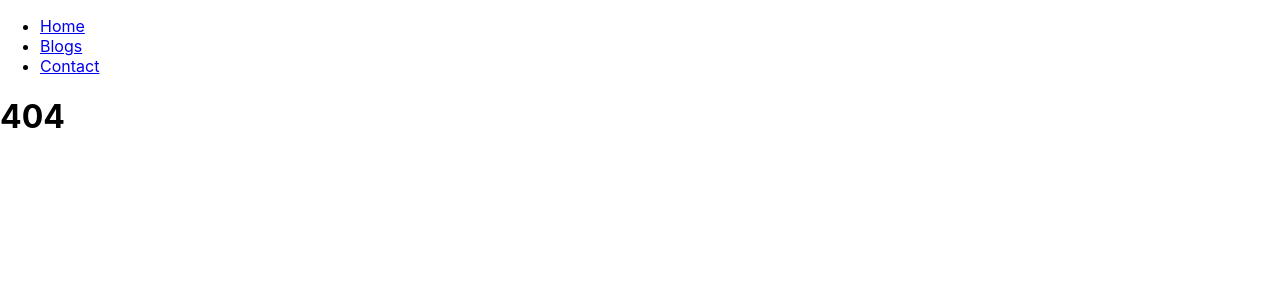
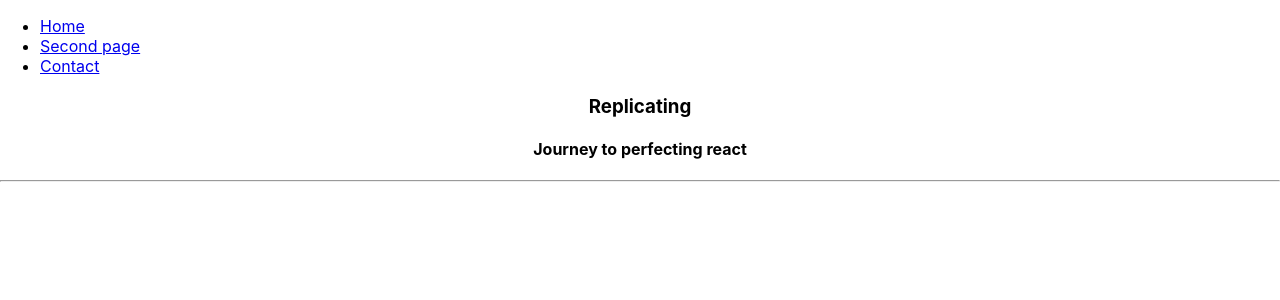
Before and after one commit to LNR14/react-course, a React (Create React App) app: page /secondPage in a window 1280 px wide. Before the commit this address had no page. Shown: the top 300 px of the page. Built offline with nearby package versions, Linux system fonts and the light colour scheme.

Commit message:
Added second page

```diff
--- a/src/App.js
+++ b/src/App.js
@@ -3,6 +3,7 @@ import ReactDOM from "react-dom/client";
 import { BrowserRouter, Routes, Route } from "react-router-dom";
 import Layout from "./pages/Layout";
 import FirstPage from './pages/FirstPage';
+import SecondPage from './pages/SecondPage';
 import NoPage from "./pages/NoPage";
 import './App.css';
 
@@ -12,6 +13,7 @@ export default function App() {
       <Routes>
         <Route path="/" element={<Layout />}>
           <Route index element={<FirstPage />} />
+          <Route path="/secondPage" element={<SecondPage/>} />
           <Route path="*" element={<NoPage />} />
         </Route>
       </Routes>
--- a/src/pages/Layout.js
+++ b/src/pages/Layout.js
@@ -9,7 +9,7 @@ const Layout = () => {
             <Link to="/">Home</Link>
           </li>
           <li>
-            <Link to="/blogs">Blogs</Link>
+            <Link to="/secondPage">Second page</Link>
           </li>
           <li>
             <Link to="/contact">Contact</Link>
--- /dev/null
+++ b/src/pages/SecondPage.js
@@ -0,0 +1,11 @@
+import React from 'react';
+
+export default function FirstPage() {
+  return (
+    <div className="App">
+      <h3>Replicating</h3>
+      <h4>Journey to perfecting react</h4>
+      <hr/>
+    </div>
+  );
+}
```
